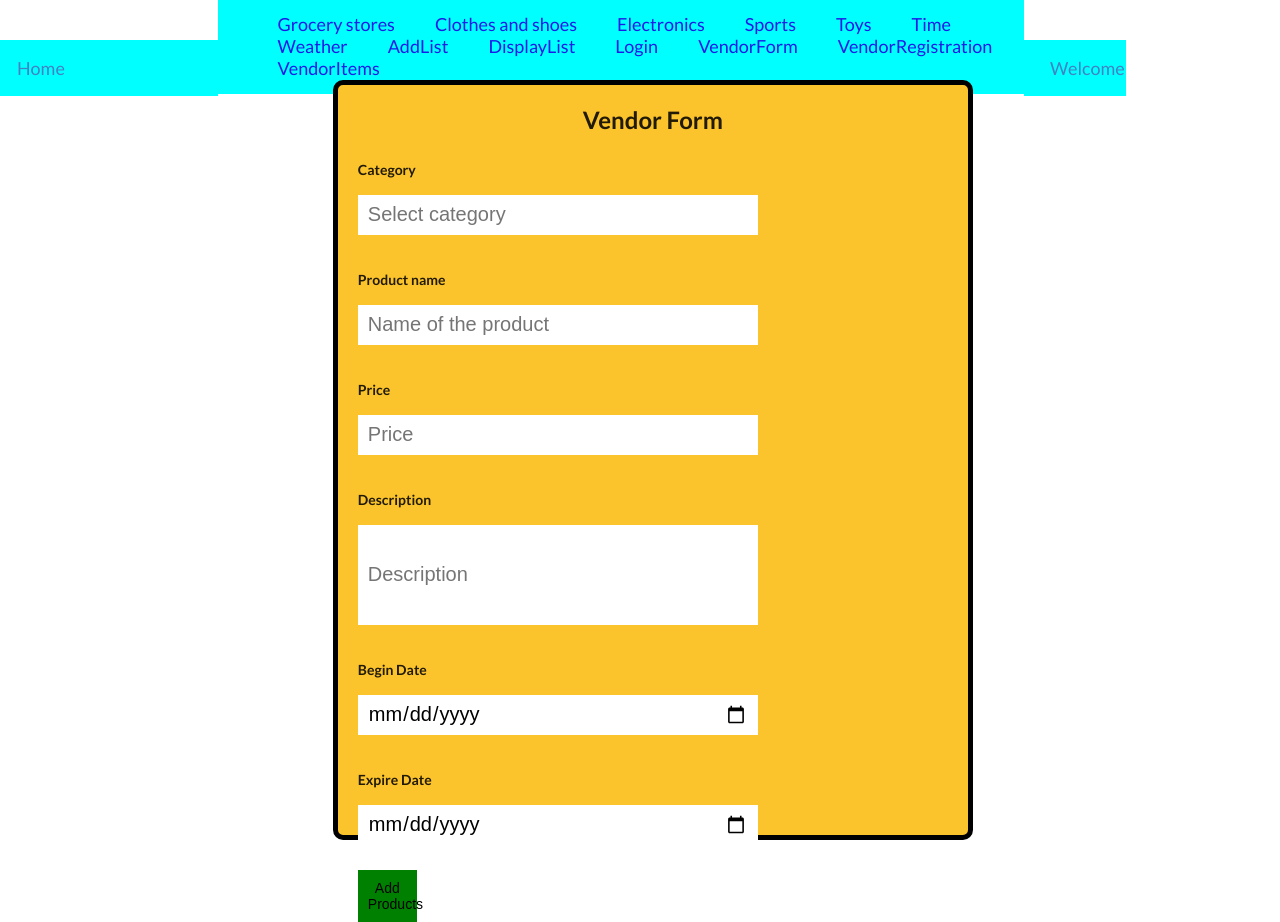
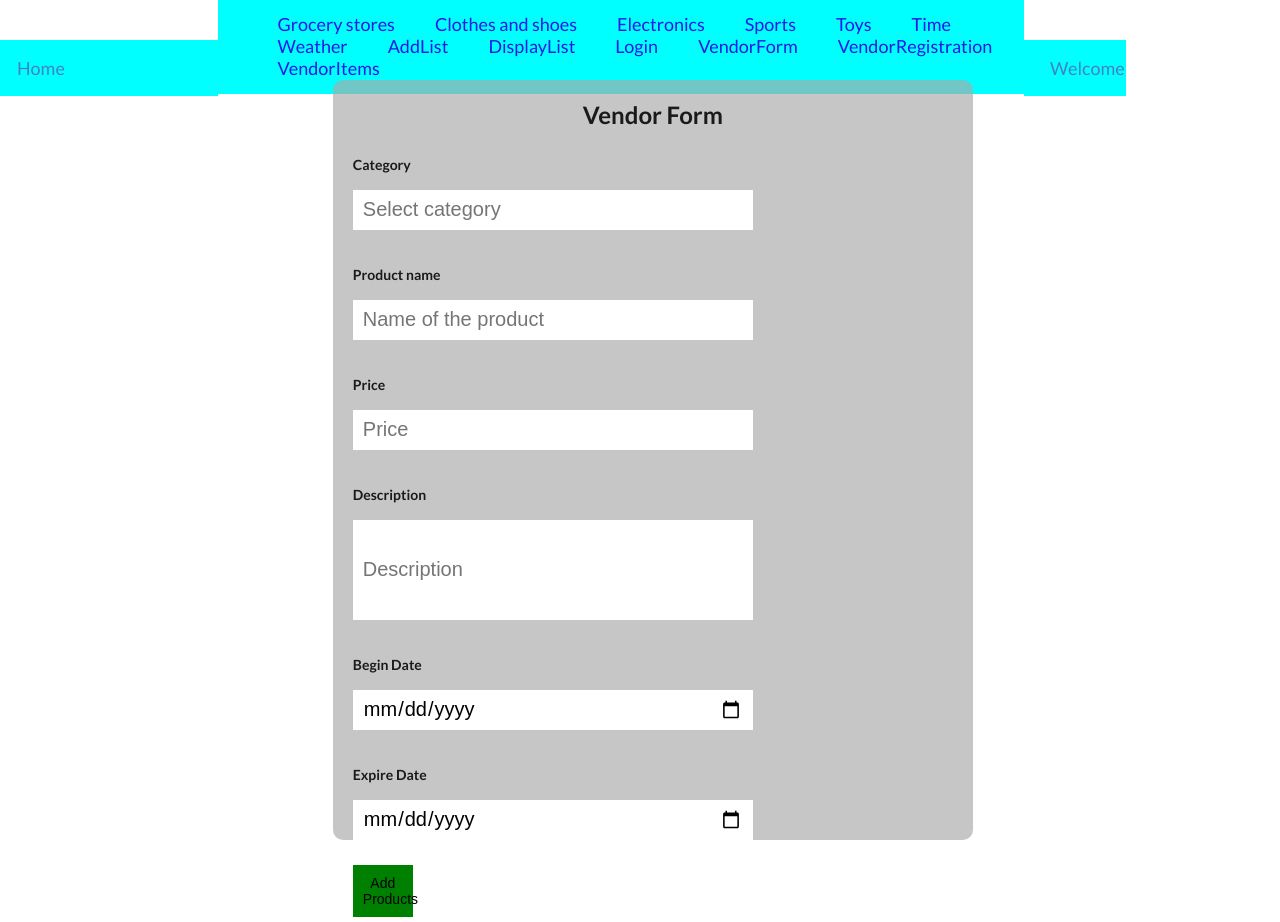
Before and after one commit to goldenvis/MiniMart, a React (Create React App) app in the folder frontend/: page /vendorItems in a window 1280 px wide. Built offline with nearby package versions, Linux system fonts and the light colour scheme.

Commit message:
Modified vendor form
Modified vendor form

```diff
--- a/frontend/src/components/all.css
+++ b/frontend/src/components/all.css
@@ -11,13 +11,13 @@
     text-align: left;
     width: 50%;
     height: 95%;
-    background-color: #FCC42C;
+    background-color: #AAAA;
     padding: 20px;
     top: 10%;
     left: 26%;
     border: solid;
     border-color: black;
-    border-width: 5px;
+    border-width: 0px;
     border-radius: 10px;
 }
 
```
